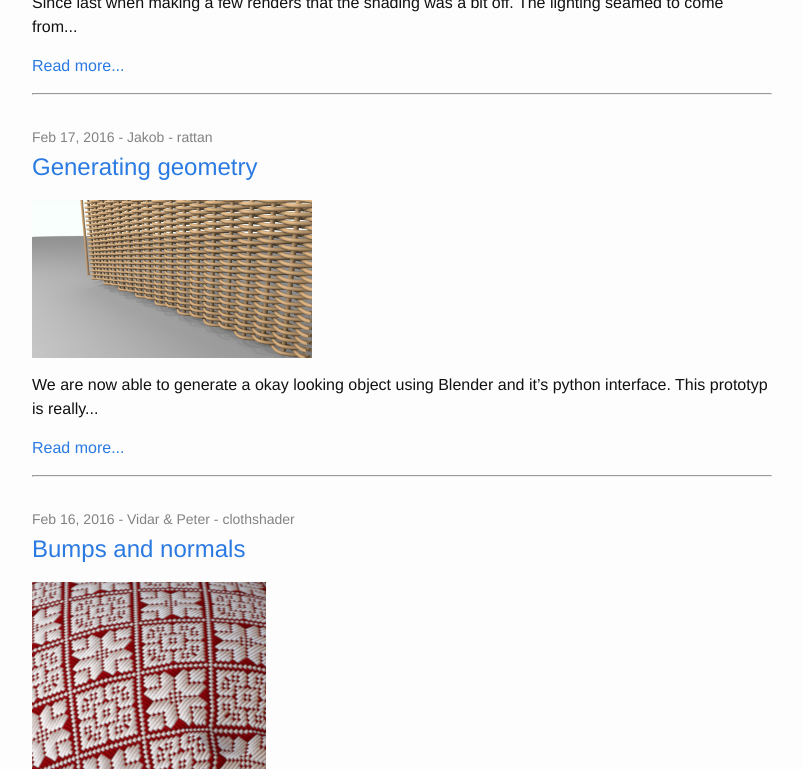
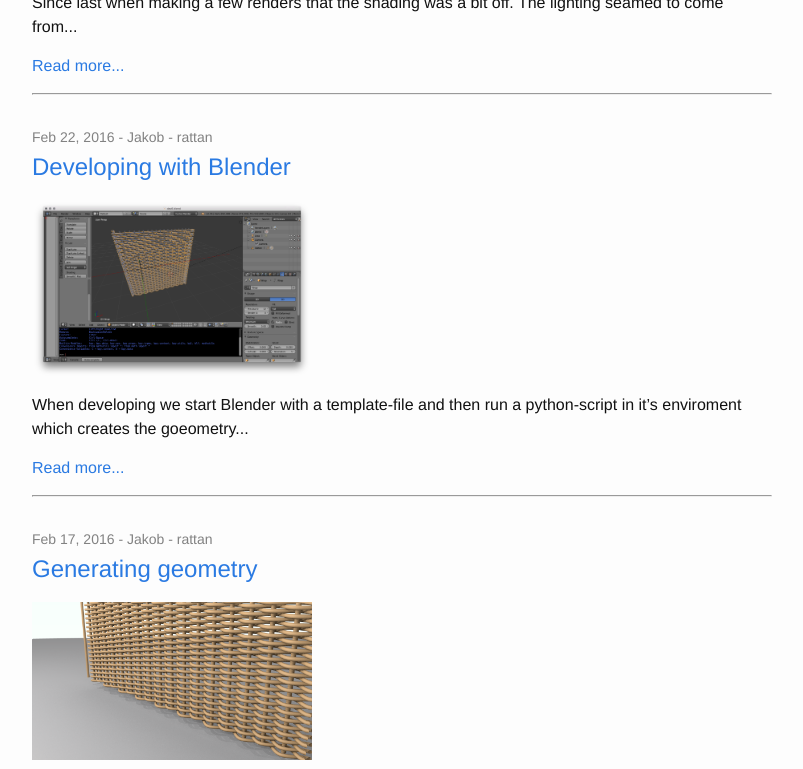
Before and after one commit to karljakoblarsson/Bachelor-work-Furniture, a Jekyll site: the page built from index.html, in a window 1280 px wide and 900 px high, scrolled down 2663 px, cut to the strip 131-900 px from the top of the window. Shown: the whole strip, without its empty margins (238-1041 px from the left). Built offline with Jekyll 4.4.1, drawn with Linux system fonts in a browser that asks for light colours.

Commit message:
Published old post. Edited the about page.

```diff
--- /dev/null
+++ b/_posts/2016-02-22-Blender-development.md
@@ -0,0 +1,42 @@
+---
+layout: post
+title:  "Developing with Blender"
+author:  Jakob
+date:   2016-02-22 13:27:34 +0100
+thumbnail: /assets/rattan/blender.png
+categories: rattan
+---
+
+![ Blender interface ]({{ site.baseurl }}/assets/rattan/blender.png)
+
+When developing we start Blender with a template-file and then run
+a python-script in it's enviroment which creates the goeometry and sets
+material settings among other things.
+
+I created a simple makefile to improve our workflow.
+It uses two build targets to either render an image of the geometry, quit
+Blender and display it or leave blender open so we can inspect the geometry
+manually. The makefile sets a enviroment variable which is then read by the
+python script to do different set up.
+
+{% highlight makefile %}
+FILE=dev6.blend
+
+OUTFOLDER=out/
+OUT=rattan.png
+
+OUTFILE=$(OUTFOLDER)$(OUT)
+export OUTFILE
+
+all: export RENDER=1
+all:
+	blender $(FILE) --background --python test1.py
+	open $(OUTFILE)
+
+open: export RENDER=0
+open:
+	blender $(FILE) --python test1.py
+
+test:
+	echo $(OUTFILE)
+{% endhighlight %}
--- a/about.md
+++ b/about.md
@@ -4,10 +4,10 @@ title: About
 permalink: /about/
 ---
 
-We started in January 2016 and will, if everything goes according to plan, be
-done i May.
-
 This is our diary while working on our bachelors's thesis at
 Chalmers University of Technology.  We are working on three related problems in
 creating photrealistic renders of furniture, with a focus on cloth and woven
 materials.
+
+We started in January 2016 and will, if everything goes according to plan, be
+done by the end of May.
```
Also changed, not shown: assets/rattan/blender.png (added).
